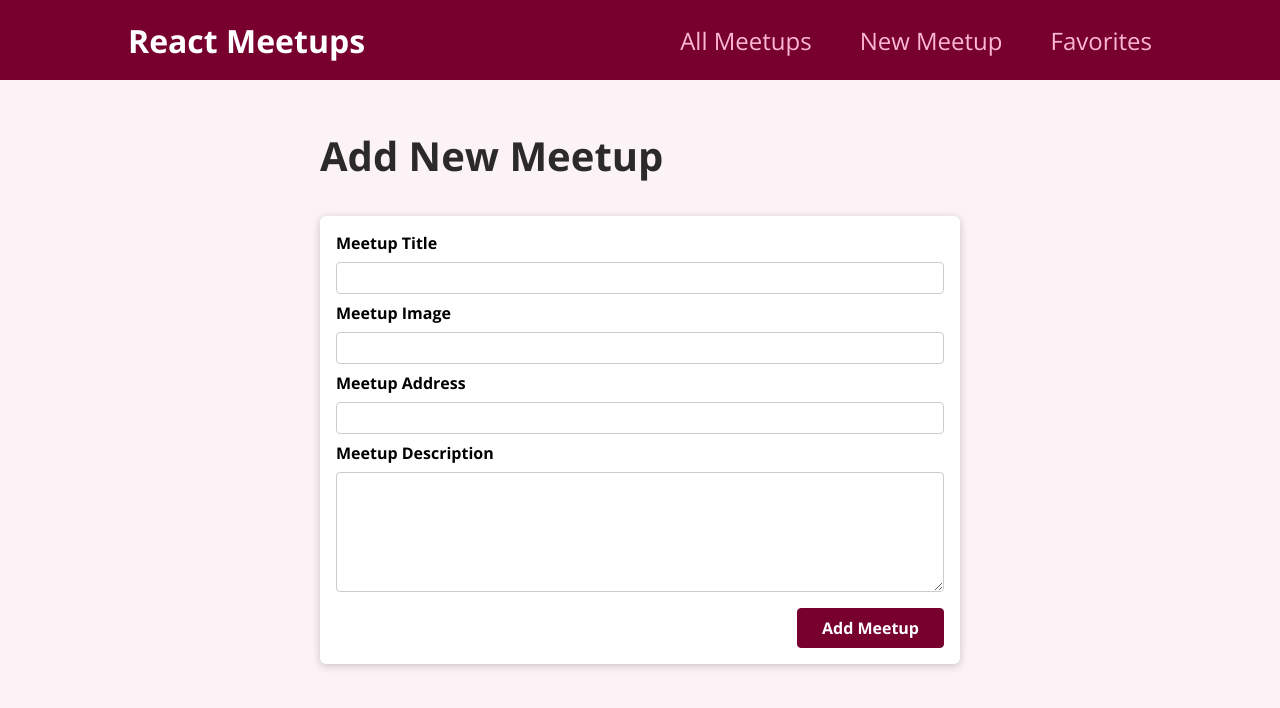
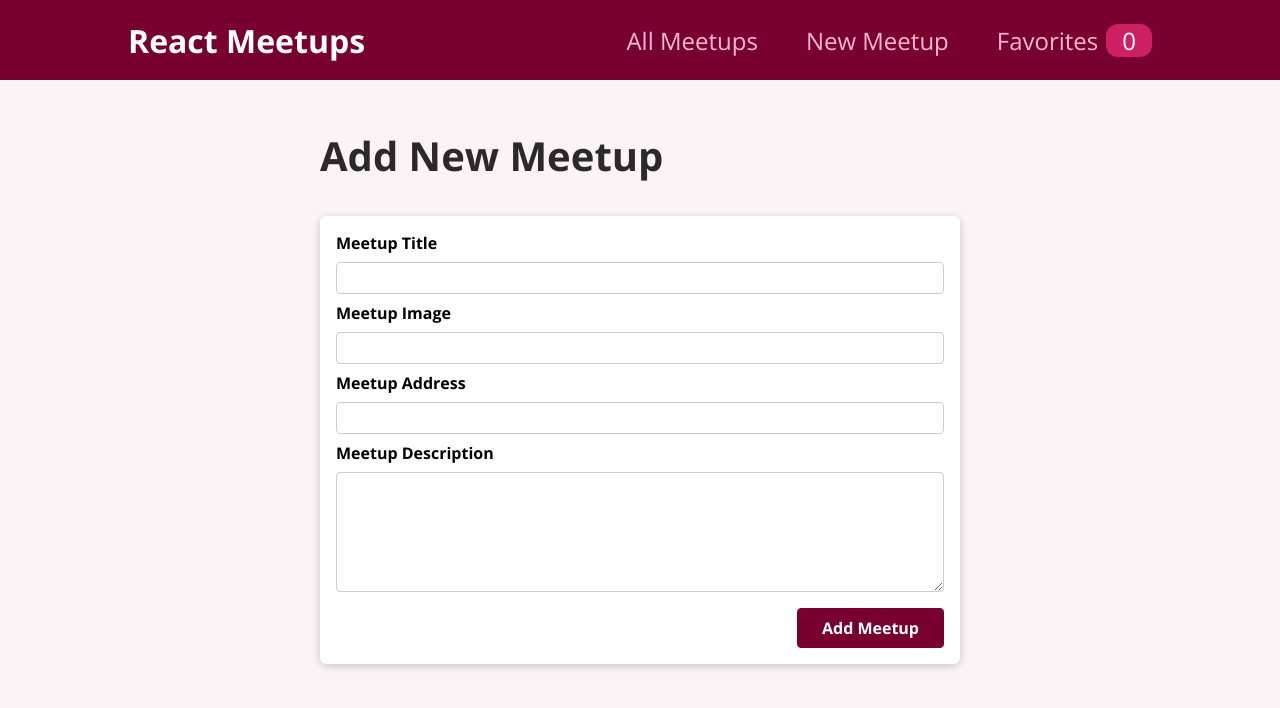
Before and after one commit to jslow421/react-routing-refresher, a React (Create React App) app: page /new-meetup in a window 1280 px wide. Shown: the top 708 px of the page. Built offline with nearby package versions, Linux system fonts and the light colour scheme; what @aws-amplify/datastore would draw is missing.

Commit message:
Added counter badge

```diff
--- a/src/components/layout/MainNavigation.tsx
+++ b/src/components/layout/MainNavigation.tsx
@@ -1,8 +1,12 @@
 import {Link} from "react-router-dom";
+import {useContext} from "react";
+import FavoritesContext from "../../store/favorites-context";
 
 import style from './MainNavigation.module.scss';
 
 function MainNavigation() {
+    const favoritesCtx = useContext(FavoritesContext);
+
     return (
         <header className={style.header}>
             <div className={style.logo}>React Meetups</div>
@@ -15,7 +19,10 @@
                         <Link to='/new-meetup'>New Meetup</Link>
                     </li>
                     <li>
-                        <Link to='/favorites'>Favorites</Link>
+                        <Link to='/favorites'>
+                            Favorites
+                            <span className={style.badge}>{favoritesCtx.totalFavorites}</span>
+                        </Link>
                     </li>
                 </ul>
             </nav>
```
